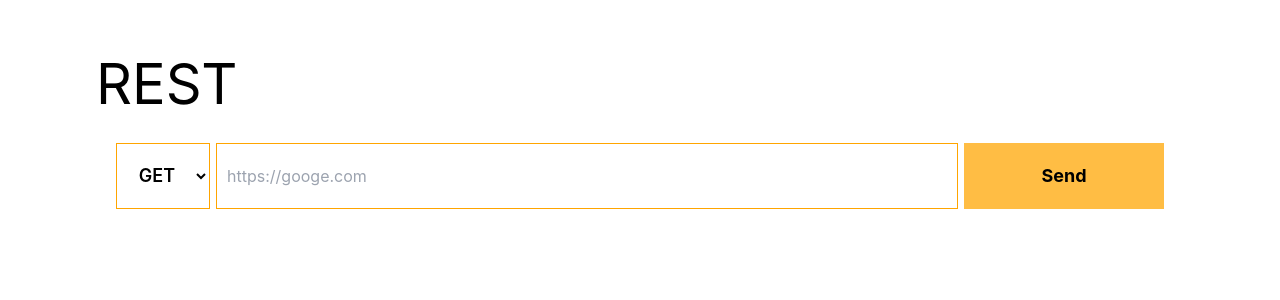
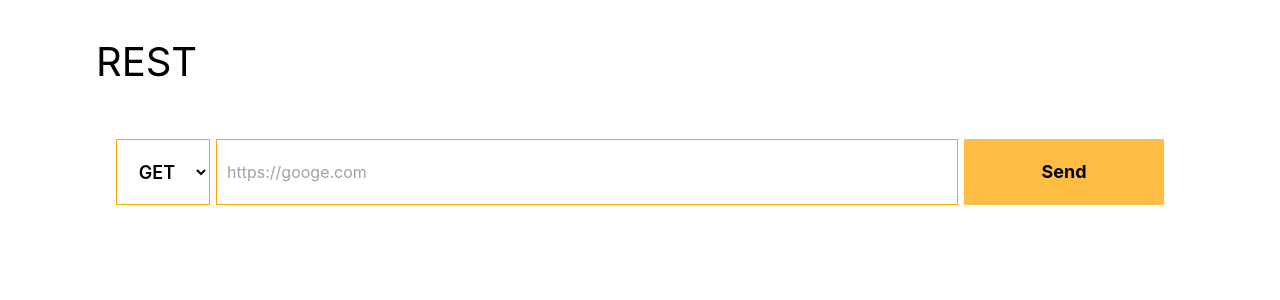
Before and after one commit to theurbandev/Resting, a Next.js app: page / in a window 1280 px wide. Shown: the top 300 px of the page. Built offline with nearby package versions, Linux system fonts and the light colour scheme.

Commit message:
tweaking styls for logo

```diff
--- a/styles/Home.module.css
+++ b/styles/Home.module.css
@@ -27,7 +27,8 @@
 
 /* NAV */
 .logo {
-  font-size: 3.5rem;
+  font-size: 2.5rem;
+  margin-bottom: 30px;
   text-align: left;
 }
 
--- a/styles/globals.css
+++ b/styles/globals.css
@@ -5,6 +5,7 @@
 html,
 body {
   padding: 1.3rem 2rem;
+  padding-top: 1rem;
   margin: 0;
   font-family: -apple-system, BlinkMacSystemFont, Segoe UI, Roboto, Oxygen,
     Ubuntu, Cantarell, Fira Sans, Droid Sans, Helvetica Neue, sans-serif;
```
